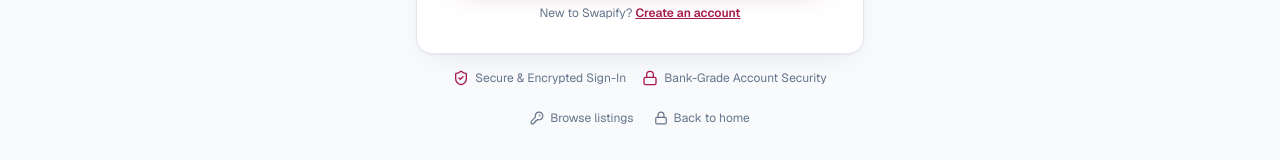
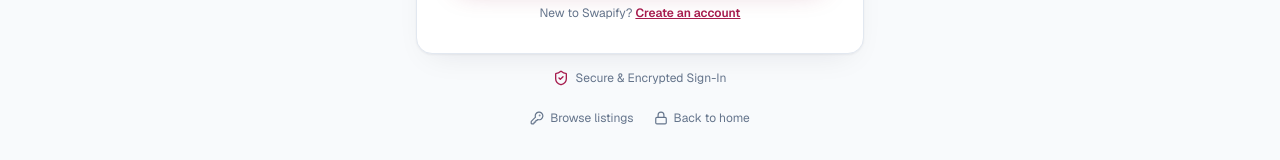
Before and after one commit to adeyeyesamuel409-svg/swapify, a Next.js app in the folder apps/web/: page /signin in a window 1280 px wide. Shown: the part 640-800 px from the top of the page. Built offline with nearby package versions, Linux system fonts and the light colour scheme; no server answers.

Commit message:
fix(web): drop 'Bank-Grade' claim, keep 'Secure & Encrypted Sign-In' trust copy

```diff
--- a/apps/web/src/app/signin/page.tsx
+++ b/apps/web/src/app/signin/page.tsx
@@ -461,10 +461,6 @@ function SignInForm() {
             <ShieldCheck className="h-4 w-4 text-primary-soft" aria-hidden />
             Secure &amp; Encrypted Sign-In
           </span>
-          <span className="inline-flex items-center gap-1.5">
-            <Lock className="h-4 w-4 text-primary-soft" aria-hidden />
-            Bank-Grade Account Security
-          </span>
         </div>
         <div className="mt-6 flex justify-center gap-5 text-xs text-muted">
           <Link href="/browse" className="inline-flex items-center gap-1.5 hover:text-foreground">
```
